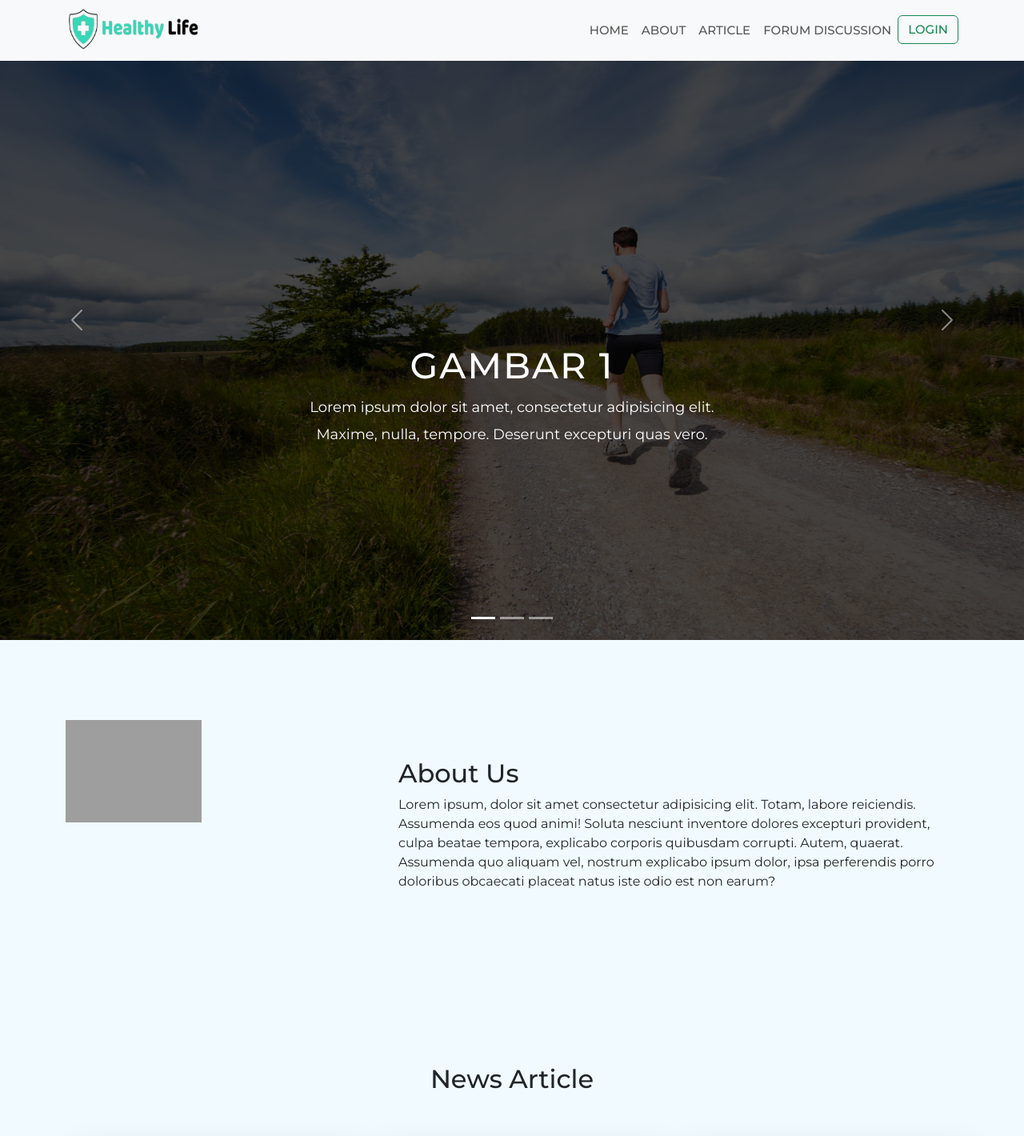
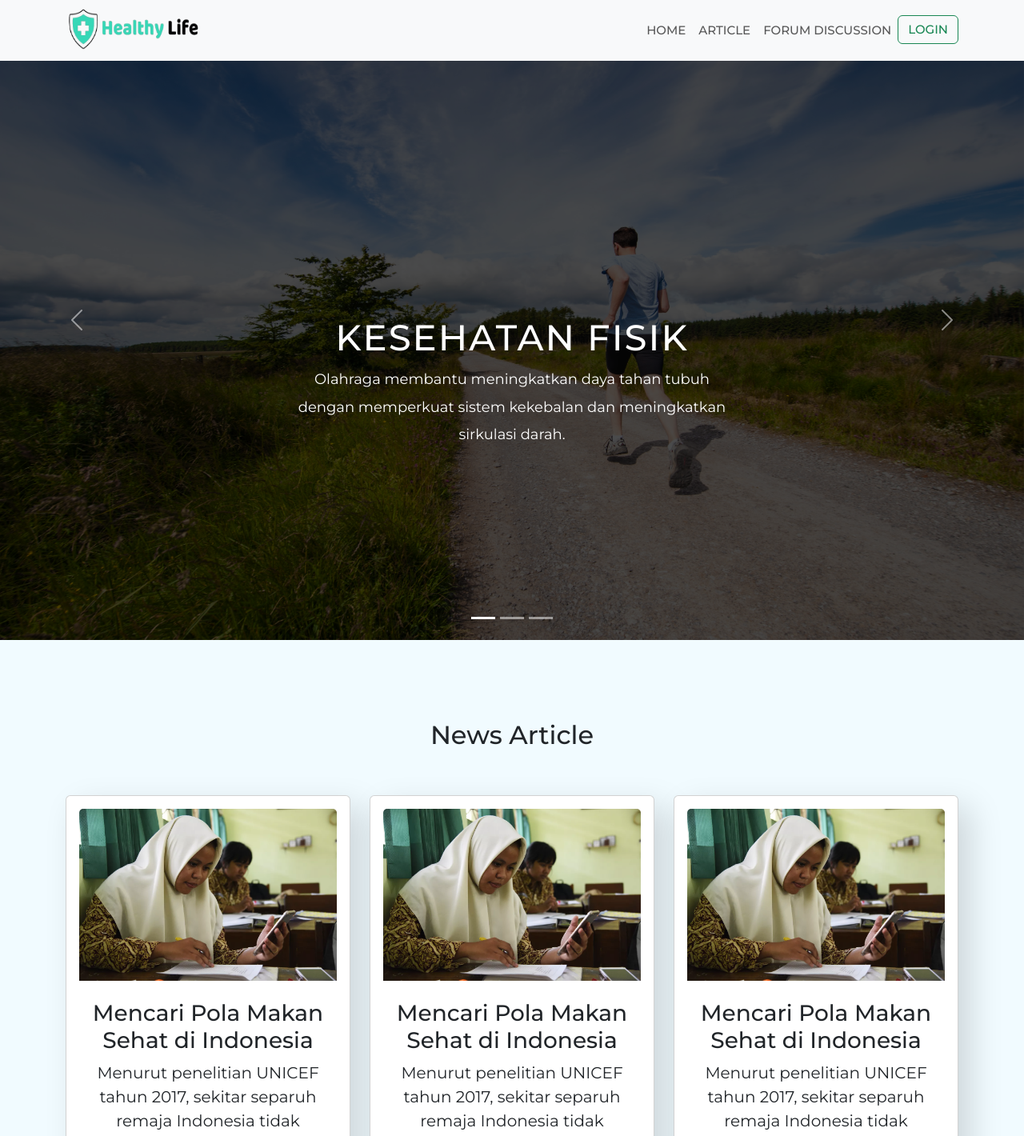
Before and after one commit to Keten991/project_akhir, a Flask app: page / in a window 1280 px wide. Shown: the top 1420 px of the page at 80% size. Run offline with Flask 3, Linux system fonts and the light colour scheme; grey boxes are pictures that could not be loaded.

Commit message:
sedikit edit by mualif

```diff
--- a/templates/article.html
+++ b/templates/article.html
@@ -5,7 +5,7 @@
     <meta http-equiv="X-UA-Compatible" content="IE=edge">
     <meta name="viewport" content="width=device-width, initial-scale=1.0">
     <link href="https://cdn.jsdelivr.net/npm/bootstrap@5.3.2/dist/css/bootstrap.min.css" rel="stylesheet">
-    <title>Artikel</title>
+    <title>Healthy Life</title>
     <link href="https://cdn.jsdelivr.net/npm/bootstrap@5.3.2/dist/css/bootstrap.min.css" rel="stylesheet"
         integrity="sha384-T3c6CoIi6uLrA9TneNEoa7RxnatzjcDSCmG1MXxSR1GAsXEV/Dwwykc2MPK8M2HN" crossorigin="anonymous">
     <link rel="stylesheet" href="/static/style.css">
--- a/templates/forum_diskusion.html
+++ b/templates/forum_diskusion.html
@@ -4,7 +4,7 @@
 <head>
     <meta charset="UTF-8">
     <meta name="viewport" content="width=device-width, initial-scale=1.0">
-    <title>Forum Diskusi</title>
+    <title>Healthy Life</title>
     <link rel="stylesheet" href="https://cdn.jsdelivr.net/npm/bulma@0.9.1/css/bulma.min.css" />
 
     <link href="https://cdn.jsdelivr.net/npm/bootstrap@5.3.2/dist/css/bootstrap.min.css" rel="stylesheet">
--- a/templates/header.html
+++ b/templates/header.html
@@ -5,9 +5,6 @@
             <ul class="navbar-nav ms-auto mb-2 mb-lg-0">
                 <li class="nav-item">
                     <a class="nav-link" href="/">Home</a>
-                </li>
-                <li class="nav-item">
-                    <a class="nav-link" href="#about">About</a>
                 </li>
                 <li class="nav-item">
                     <a class="nav-link" href="/article">Article</a>
--- a/templates/index.html
+++ b/templates/index.html
@@ -4,7 +4,7 @@
 <head>
     <meta charset="UTF-8">
     <meta name="viewport" content="width=device-width, initial-scale=1.0">
-    <title>Home</title>
+    <title>Healthy Life</title>
     <link href="https://cdn.jsdelivr.net/npm/bootstrap@5.3.2/dist/css/bootstrap.min.css" rel="stylesheet"
         integrity="sha384-T3c6CoIi6uLrA9TneNEoa7RxnatzjcDSCmG1MXxSR1GAsXEV/Dwwykc2MPK8M2HN" crossorigin="anonymous">
     <link rel="stylesheet" href="/static/style.css">
@@ -23,25 +23,22 @@
             <div class="carousel-item active">
                 <img alt="..." class="d-block w-100" src="/static/img/slide1.jpg">
                 <div class="carousel-caption">
-                    <h5>Gambar 1</h5>
-                    <p>Lorem ipsum dolor sit amet, consectetur adipisicing elit. Maxime, nulla, tempore. Deserunt
-                        excepturi quas vero.</p>
+                    <h5>Kesehatan Fisik</h5>
+                    <p>Olahraga membantu meningkatkan daya tahan tubuh dengan memperkuat sistem kekebalan dan meningkatkan sirkulasi darah.</p>
                 </div>
             </div>
             <div class="carousel-item">
                 <img alt="..." class="d-block w-100" src="/static/img/slide2.jpg">
                 <div class="carousel-caption">
-                    <h5>Gambar 2</h5>
-                    <p>Lorem ipsum dolor sit amet, consectetur adipisicing elit. Maxime, nulla, tempore. Deserunt
-                        excepturi quas vero.</p>
+                    <h5>Check-up Kesehatan</h5>
+                    <p>Check-up kesehatan dapat membantu mendeteksi potensi masalah kesehatan sejak dini sebelum mereka berkembang menjadi kondisi yang lebih serius.</p>
                 </div>
             </div>
             <div class="carousel-item">
                 <img alt="..." class="d-block w-100" src="/static/img/slide4.jpg">
                 <div class="carousel-caption">
-                    <h5>Gambar 3</h5>
-                    <p>Lorem ipsum dolor sit amet, consectetur adipisicing elit. Maxime, nulla, tempore. Deserunt
-                        excepturi quas vero.</p>
+                    <h5>Pola Makanan</h5>
+                    <p>Pola makan yang tepat memberikan energi yang cukup untuk aktivitas sehari-hari. Konsumsi makanan yang kaya nutrisi dapat meningkatkan konsentrasi, fokus, dan produktivitas.</p>
                 </div>
             </div>
         </div><button class="carousel-control-prev" data-bs-slide="prev" data-bs-target="#carouselExampleIndicators"
@@ -50,7 +47,7 @@
             data-bs-slide="next" data-bs-target="#carouselExampleIndicators" type="button"><span aria-hidden="true"
                 class="carousel-control-next-icon"></span> <span class="visually-hidden">Next</span></button>
     </div><!-- about section starts -->
-    <section class="about section-padding" id="about">
+    <!-- <section class="about section-padding" id="about">
         <div class="container">
             <div class="row">
                 <div class="col-lg-4 col-md-12 col-12">
@@ -68,7 +65,7 @@
                 </div>
             </div>
         </div>
-    </section>
+    </section> -->
     <!-- about section Ends -->
     <!-- Article starts -->
     <section class="article section-padding" id="article">
--- a/templates/signup.html
+++ b/templates/signup.html
@@ -5,6 +5,7 @@
     <meta name="viewport" content="width=device-width, initial-scale=1.0" />
     <link href="https://cdn.jsdelivr.net/npm/bootstrap@5.3.2/dist/css/bootstrap.min.css" rel="stylesheet"
         integrity="sha384-T3c6CoIi6uLrA9TneNEoa7RxnatzjcDSCmG1MXxSR1GAsXEV/Dwwykc2MPK8M2HN" crossorigin="anonymous">
+    <link rel="stylesheet" href="https://cdnjs.cloudflare.com/ajax/libs/font-awesome/6.5.1/css/all.min.css" integrity="sha512-DTOQO9RWCH3ppGqcWaEA1BIZOC6xxalwEsw9c2QQeAIftl+Vegovlnee1c9QX4TctnWMn13TZye+giMm8e2LwA==" crossorigin="anonymous" referrerpolicy="no-referrer" />
     <title>Healthy Life</title>
     <script src="https://code.jquery.com/jquery-3.7.1.js" integrity="sha256-eKhayi8LEQwp4NKxN+CfCh+3qOVUtJn3QNZ0TciWLP4=" crossorigin="anonymous"></script>
     <script src="https://cdnjs.cloudflare.com/ajax/libs/jquery-cookie/1.4.1/jquery.cookie.min.js" integrity="sha512-3j3VU6WC5rPQB4Ld1jnLV7Kd5xr+cq9avvhwqzbH/taCRNURoeEpoPBK9pDyeukwSxwRPJ8fDgvYXd6SkaZ2TA==" crossorigin="anonymous" referrerpolicy="no-referrer"></script>
@@ -37,10 +38,11 @@
     </script>
   </head>
   <body class="login">
+    {% include 'header.html' %} ``
     <div class="login-form">
+      <a href="/login"><i class="fa-solid fa-arrow-left"></i></a>
       <h3 class="text-center mt-2 mb-4">SIGN UP</h3>
       <div class="container">
-        <p>Kembali ke <a href="/">HOME</a></p>
         <form>
           <div class="mb-3">
             <label class="form-label">Username</label>
@@ -52,7 +54,6 @@
           </div>
         </form>
         <button type="submit" class="btn btn-primary col-lg-4 col-4 mt-2 mb-3" onclick="register()">Sign Up</button>
-        <a type="submit" class="btn btn-success col-lg-4 col-4 mt-2 mb-3" href="/login">Login</a>
       </div>
     </div>
   </body>
```
Also changed, not shown: templates/login.html (+7 -3 lines).
